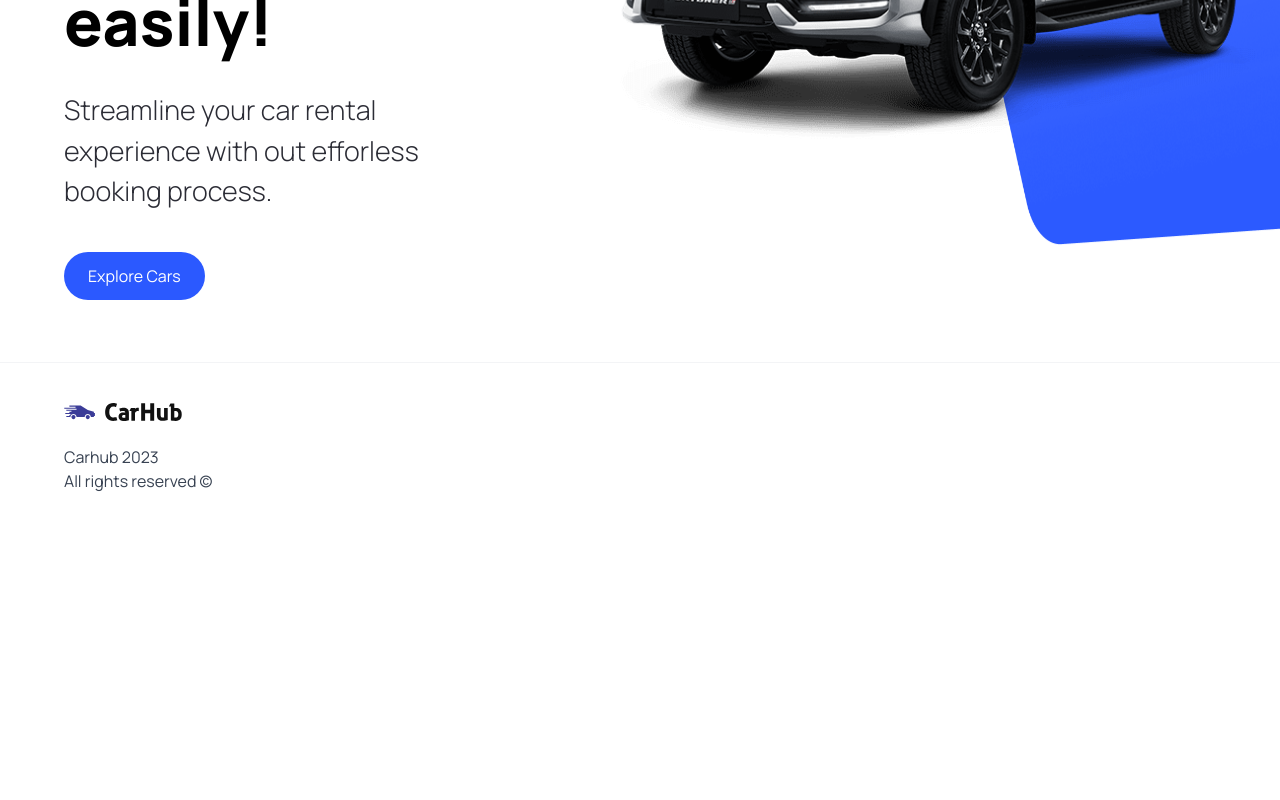
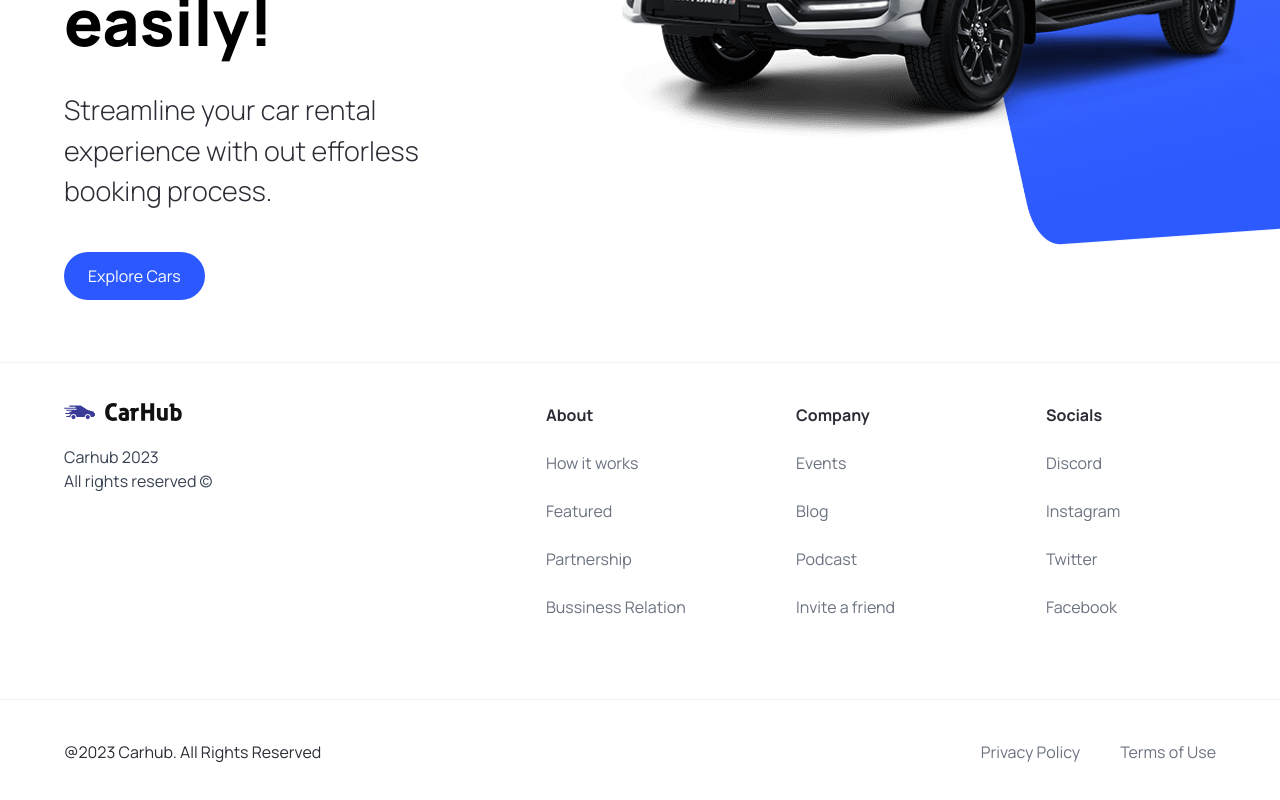
Before and after one commit to othman-1998/carhub, a Next.js app: page / in a window 1280 px wide. Shown: the part 538-1338 px from the top of the page. Before the commit the page ends 1071 px from the top, so only its background shows below. Built offline with nearby package versions, Linux system fonts and the light colour scheme.

Commit message:
footer content added

```diff
--- a/components/Footer.tsx
+++ b/components/Footer.tsx
@@ -1,6 +1,7 @@
 import React from 'react'
 import Image from 'next/image';
 import Link from 'next/link';
+import { footerLinks } from '@/constants';
 
 const Footer = () => {
   return (
@@ -23,8 +24,35 @@
         </div>
 
         <div className='footer__links'>
+          {footerLinks.map((link) => (
+            <div key={link.title} className='footer__link'>
+              <h3 className='font-bold'>
+              {link.title}
+              </h3>
+              {link.links.map((item) => (
+                <Link
+                key={item.title}
+                href={item.url}
+                className='text-gray-500'
+                >
+                {item.title}
+                </Link>
+              ))}
+            </div>
+          ))}
+        </div>
 
+      </div>
+
+      <div className='flex justify-between items-center flex-wrap mt-10 border-t border-gray-100 sm:px-16 px-6 py-10'>
+
+        <p>@2023 Carhub. All Rights Reserved</p>
+
+        <div className='footer__copyrights-link'>
+          <Link href="/" className='text-gray-500'>Privacy Policy</Link>
+          <Link href="/" className='text-gray-500'>Terms of Use</Link>
         </div>
+
       </div>
 
     </footer>
--- /dev/null
+++ b/constants/index.ts
@@ -0,0 +1,101 @@
+export const manufacturers = [
+    "Acura",
+    "Alfa Romeo",
+    "Aston Martin",
+    "Audi",
+    "Bentley",
+    "BMW",
+    "Buick",
+    "Cadillac",
+    "Chevrolet",
+    "Chrysler",
+    "Citroen",
+    "Dodge",
+    "Ferrari",
+    "Fiat",
+    "Ford",
+    "GMC",
+    "Honda",
+    "Hyundai",
+    "Infiniti",
+    "Jaguar",
+    "Jeep",
+    "Kia",
+    "Lamborghini",
+    "Land Rover",
+    "Lexus",
+    "Lincoln",
+    "Maserati",
+    "Mazda",
+    "McLaren",
+    "Mercedes-Benz",
+    "MINI",
+    "Mitsubishi",
+    "Nissan",
+    "Porsche",
+    "Ram",
+    "Rolls-Royce",
+    "Subaru",
+    "Tesla",
+    "Toyota",
+    "Volkswagen",
+    "Volvo",
+  ];
+
+  export const yearsOfProduction = [
+    { title: "Year", value: "" },
+    { title: "2015", value: "2015" },
+    { title: "2016", value: "2016" },
+    { title: "2017", value: "2017" },
+    { title: "2018", value: "2018" },
+    { title: "2019", value: "2019" },
+    { title: "2020", value: "2020" },
+    { title: "2021", value: "2021" },
+    { title: "2022", value: "2022" },
+    { title: "2023", value: "2023" },
+  ];
+
+  export const fuels = [
+    {
+      title: "Fuel",
+      value: "",
+    },
+    {
+      title: "Gas",
+      value: "Gas",
+    },
+    {
+      title: "Electricity",
+      value: "Electricity",
+    },
+  ];
+
+  export const footerLinks = [
+    {
+      title: "About",
+      links: [
+        { title: "How it works", url: "/" },
+        { title: "Featured", url: "/" },
+        { title: "Partnership", url: "/" },
+        { title: "Bussiness Relation", url: "/" },
+      ],
+    },
+    {
+      title: "Company",
+      links: [
+        { title: "Events", url: "/" },
+        { title: "Blog", url: "/" },
+        { title: "Podcast", url: "/" },
+        { title: "Invite a friend", url: "/" },
+      ],
+    },
+    {
+      title: "Socials",
+      links: [
+        { title: "Discord", url: "/" },
+        { title: "Instagram", url: "/" },
+        { title: "Twitter", url: "/" },
+        { title: "Facebook", url: "/" },
+      ],
+    },
+  ];
```
